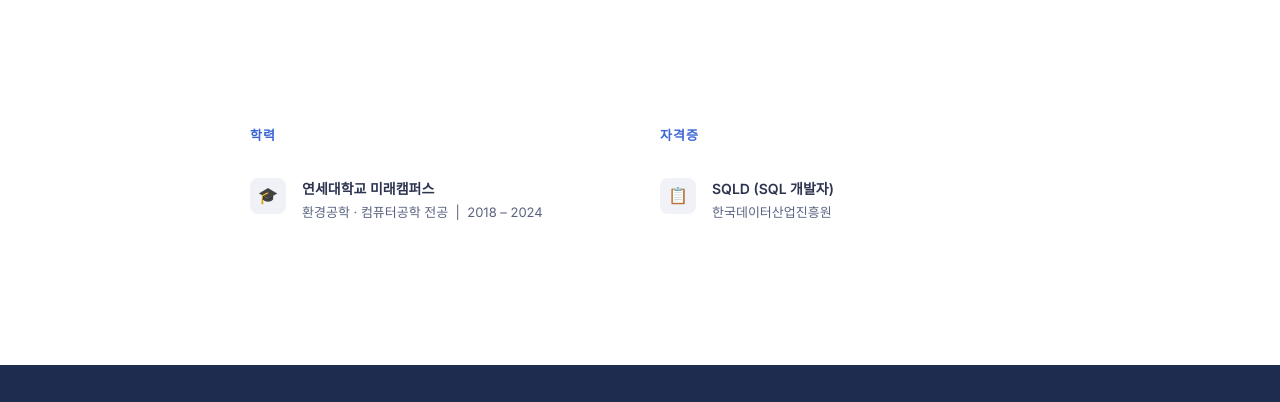
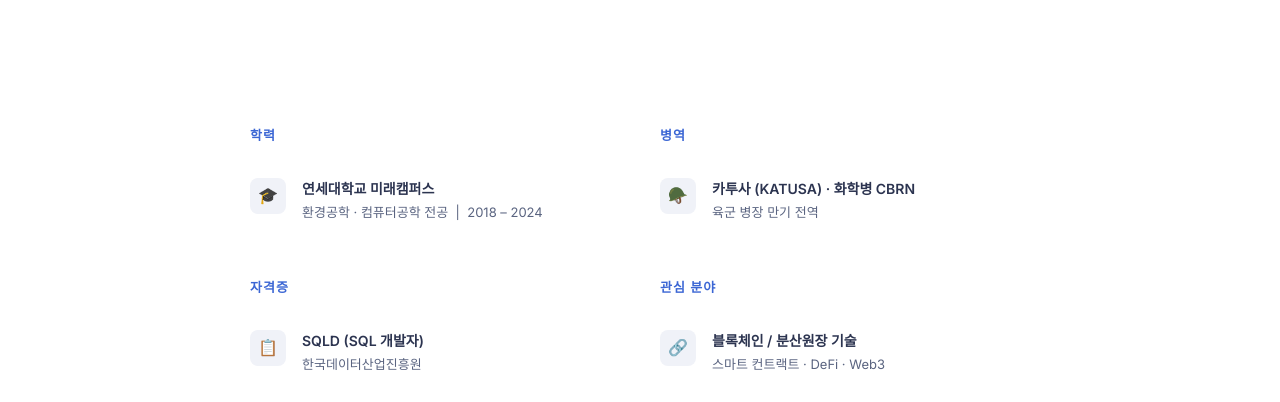
Before and after one commit to imsunbow/imsunbow.github.io, a plain HTML site: page index.html in a window 1280 px wide. Shown: the part 3407-3809 px from the top of the page. Drawn offline with Linux system fonts and the light colour scheme.

Commit message:
Add military (KATUSA CBRN), blockchain interest, LinkedIn cert note

```diff
--- a/index.html
+++ b/index.html
@@ -616,7 +616,7 @@
 
   <!-- ABOUT -->
   <section>
-    <div class="about-section">
+    <div class="about-section" style="grid-template-columns: repeat(2, 1fr);">
       <div class="about-block">
         <h3>학력</h3>
         <div class="about-item">
@@ -624,6 +624,16 @@
           <div>
             <div class="about-item-title">연세대학교 미래캠퍼스</div>
             <div class="about-item-sub">환경공학 · 컴퓨터공학 전공 &nbsp;|&nbsp; 2018 – 2024</div>
+          </div>
+        </div>
+      </div>
+      <div class="about-block">
+        <h3>병역</h3>
+        <div class="about-item">
+          <div class="about-icon">🪖</div>
+          <div>
+            <div class="about-item-title">카투사 (KATUSA) · 화학병 CBRN</div>
+            <div class="about-item-sub">육군 병장 만기 전역</div>
           </div>
         </div>
       </div>
@@ -637,6 +647,16 @@
           </div>
         </div>
       </div>
+      <div class="about-block">
+        <h3>관심 분야</h3>
+        <div class="about-item">
+          <div class="about-icon">🔗</div>
+          <div>
+            <div class="about-item-title">블록체인 / 분산원장 기술</div>
+            <div class="about-item-sub">스마트 컨트랙트 · DeFi · Web3</div>
+          </div>
+        </div>
+      </div>
     </div>
   </section>
 
@@ -644,6 +664,7 @@
   <div class="contact-bar" id="contact">
     <h2>이재민</h2>
     <p>SAP FI Developer · <a href="mailto:imsunbow@gmail.com">imsunbow@gmail.com</a> · <a href="https://github.com/imsunbow" target="_blank">GitHub</a> · <a href="https://www.linkedin.com/in/jaemin-lee-68696820b/" target="_blank">LinkedIn</a> · <a href="https://imsunbow.tistory.com/" target="_blank">Blog</a></p>
+    <p style="margin-top:6px; font-size:12px; opacity:.55;">Python · Blockchain 수료 이력은 LinkedIn에서 확인하실 수 있습니다.</p>
   </div>
 
 </div><!-- /tab-overview -->
```
